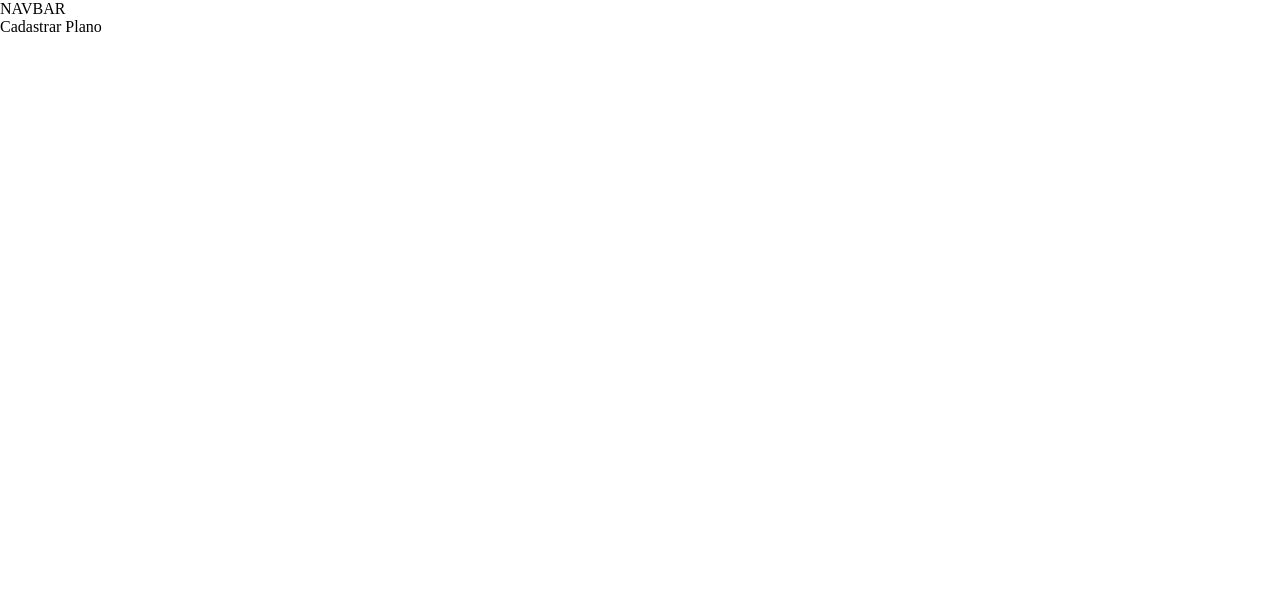
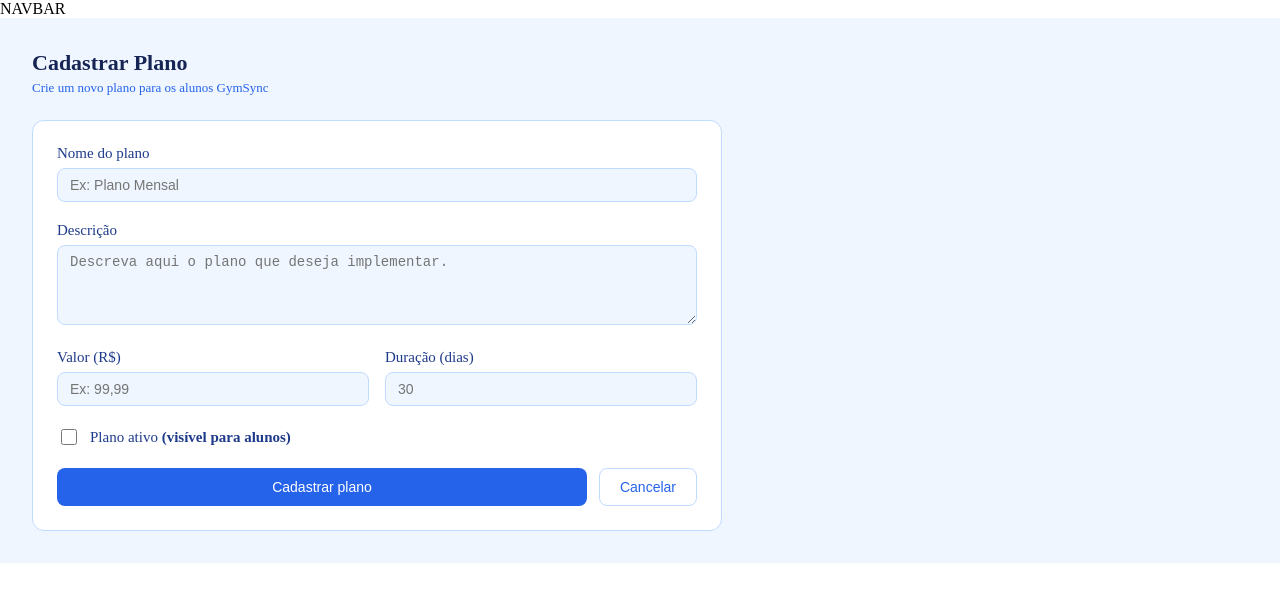
Before and after one commit to lorenaneiva/gym-manager, a Vue app: page /cadastrar-plano in a window 1280 px wide. Shown: the top 602 px of the page. Built offline with nearby package versions, Linux system fonts and the light colour scheme.

Commit message:
organização de html e css (#3)

```diff
--- a/src/views/funcionario/admin/CadastrarPlanoView.vue
+++ b/src/views/funcionario/admin/CadastrarPlanoView.vue
@@ -4,10 +4,159 @@
 
 <template>
   <main>
-    Cadastrar Plano
+    <div id="cabecalho">
+      <h3>Cadastrar Plano</h3>
+      <p id="subtitulo">Crie um novo plano para os alunos GymSync</p>
+    </div>
+
+    <div id="form">
+      <div class="campo">
+        <label>Nome do plano</label>
+        <input type="text" placeholder="Ex: Plano Mensal" />
+      </div>
+
+      <div class="campo">
+        <label>Descrição</label>
+        <textarea placeholder="Descreva aqui o plano que deseja implementar."></textarea>
+      </div>
+
+      <div id="duplo">
+        <div class="inputs">
+          <label>Valor (R$)</label>
+          <input type="number" placeholder="Ex: 99,99" />
+        </div>
+        <div class="inputs">
+          <label>Duração (dias)</label>
+          <input type="number" placeholder="30" />
+        </div>
+      </div>
+
+      <div id="checkbox">
+        <input type="checkbox" />
+        <label>Plano ativo <strong>(visível para alunos)</strong></label>
+      </div>
+
+      <div id="botoes">
+        <button type="submit" id="cadastrar">Cadastrar plano</button>
+        <button id="cancelar">Cancelar</button>
+      </div>
+    </div>
   </main>
 </template>
 
 <style scoped>
+main {
+  background-color: #EFF6FF;
+  min-height: 100px;
+  padding: 32px;
+}
 
+#cabecalho {
+  margin-bottom: 24px;
+}
+
+h3 {
+  color: #172554;
+  font-size: 22px;
+  margin: 0 0 4px;
+}
+
+#subtitulo {
+  color: #2563EB;
+  font-size: 13px;
+  margin: 0;
+}
+
+#form {
+  background-color: #fff;
+  border: 0.5px solid #BFDBFE;
+  border-radius: 12px;
+  padding: 1.5rem;
+  max-width: 640px;
+  display: flex;
+  flex-direction: column;
+  gap: 1.25rem;
+}
+
+label {
+  display: block;
+  font-size: 15px;
+  font-weight: 500;
+  color: #1E3A8A;
+  margin-bottom: 6px;
+}
+
+input[type="text"],
+input[type="number"],
+textarea {
+  width: 100%;
+  box-sizing: border-box;
+  padding: 8px 12px;
+  border: 0.5px solid #BFDBFE;
+  border-radius: 8px;
+  font-size: 14px;
+  color: #172554;
+  background-color: #EFF6FF;
+  outline: none;
+}
+
+textarea {
+  resize: vertical;
+  min-height: 80px;
+}
+
+#duplo {
+  display: flex;
+  gap: 16px;
+}
+
+#duplo .inputs {
+  flex: 1;
+}
+
+#checkbox {
+  display: flex;
+  align-items: center;
+  gap: 10px;
+  color: #1E3A8A;
+  font-size: 13px;
+}
+
+#checkbox label {
+  margin: 0;
+  color: #1E3A8A;
+}
+
+#checkbox input {
+  width: 16px;
+  height: 16px;
+  accent-color: #2563EB;
+}
+
+#botoes {
+  display: flex;
+  gap: 12px;
+}
+
+#cadastrar {
+  flex: 1;
+  background-color: #2563EB;
+  color: #fff;
+  border: none;
+  border-radius: 8px;
+  padding: 10px;
+  font-size: 14px;
+  font-weight: 500;
+  cursor: pointer;
+}
+
+#cancelar {
+  background-color: transparent;
+  color: #2563EB;
+  border: 0.5px solid #BFDBFE;
+  border-radius: 8px;
+  padding: 10px 20px;
+  font-size: 14px;
+  cursor: pointer;
+}
 </style>
```
